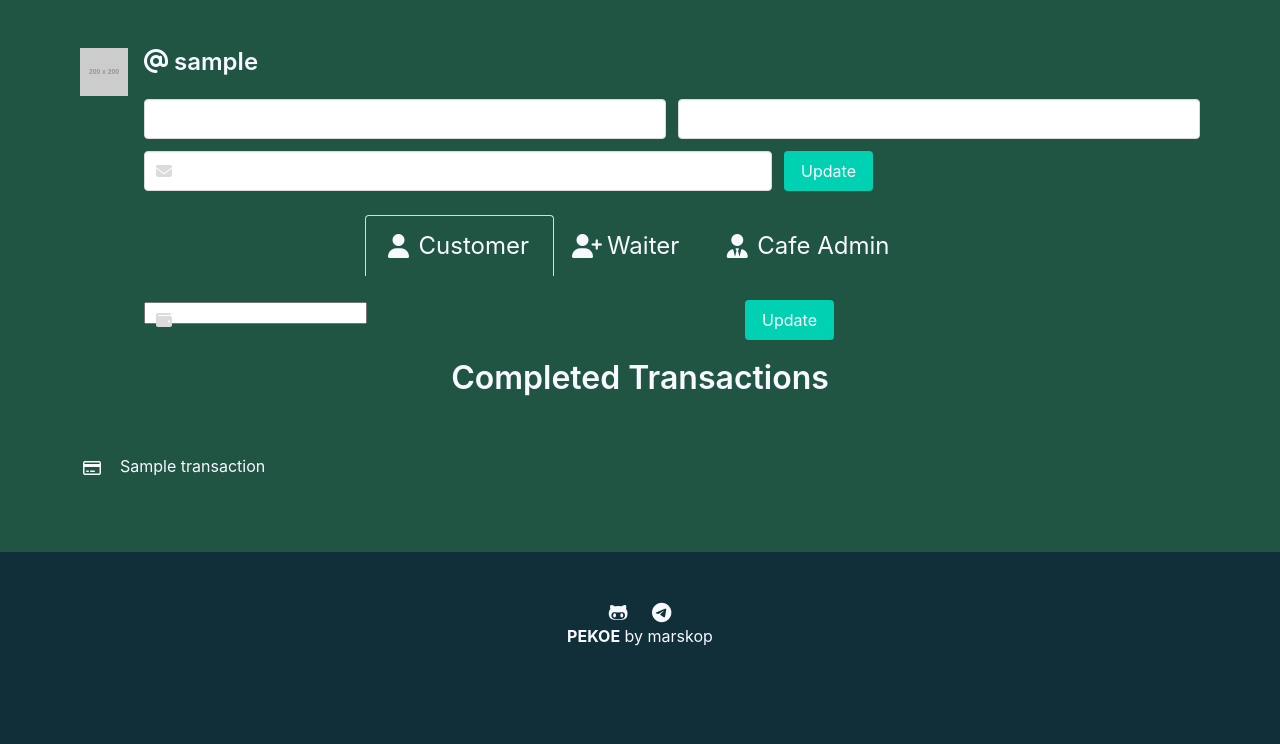
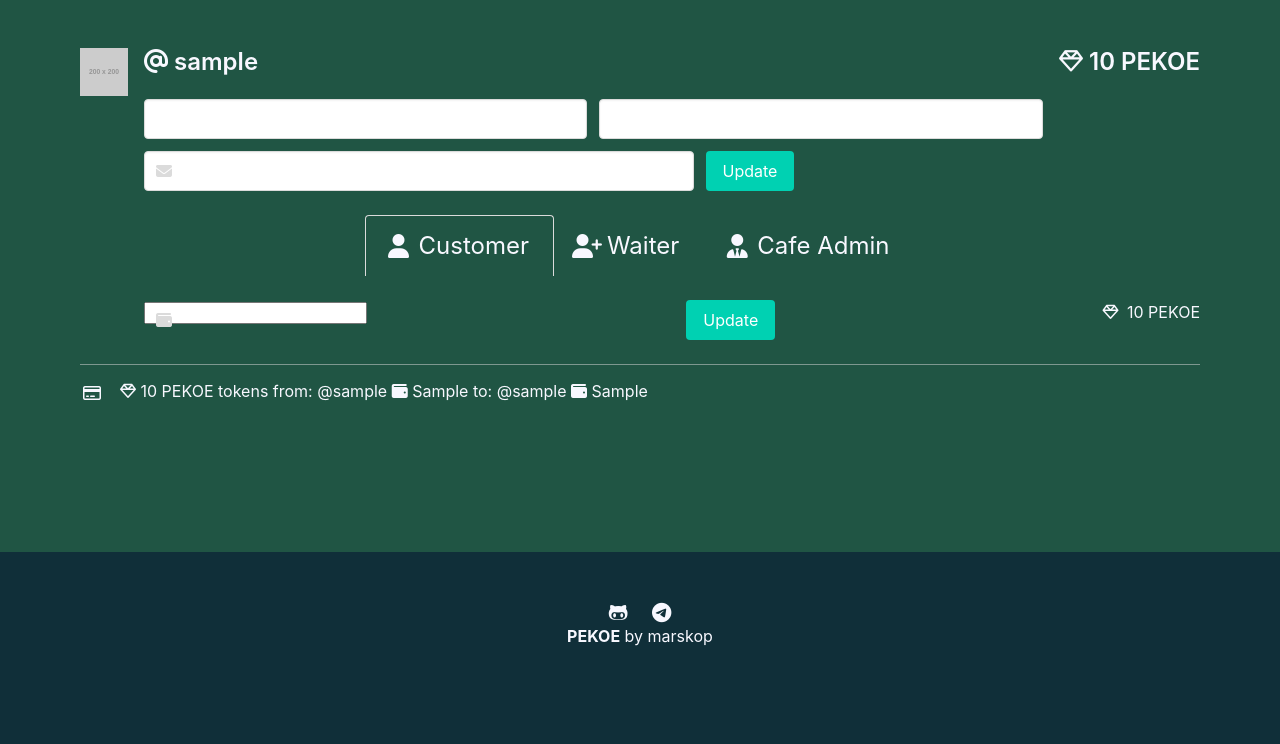
Before and after one commit to marsskop/pekoe-web, a Django app: template tips/templates/tips/iam.html in a window 1280 px wide. Shown: the part 56-800 px from the top of the page. Run offline with Django 4.2, Linux system fonts and the light colour scheme; a user stored in the database is signed in; tables that the repository leaves empty hold one stand-in row (values such as "Sample post"); the template is opened without the code that fills it: values that come from a table or form of the project are taken from there, most other values are stand-ins (such as "Sample title", 1, 10 or a date in 2020); grey boxes labelled with a size stand in for pictures from a placeholder-image service; form fields are guessed from the names that the template uses; some libraries are stand-ins or nearby versions.

Commit message:
show transactions and balance for customer/waiter

```diff
--- a/tips/templates/tips/iam.html
+++ b/tips/templates/tips/iam.html
@@ -58,6 +58,13 @@
             </div>
         </form>
     </div>
+    <div class="media-right">
+        <p class="title is-4" style="color: ghostwhite;">
+            <span class="icon">
+                <i class="fa fa-diamond"></i>
+            </span>
+            <span>{{ customer_balance }} PEKOE</span></p>
+    </div>
 </div>
 
 <br>
@@ -115,11 +122,16 @@
                 </div>
             </form>
         </div>
+        <div class="media-right">
+            <p class="subtitle is-6" style="color: ghostwhite;">
+                <span class="icon">
+                    <i class="fa fa-diamond"></i>
+                </span>
+                <span>{{ customer_balance }} PEKOE</span>
+            </p>
+        </div>
     </div>
     {% if customer_transactions %}
-    <div class="column has-text-centered">
-        <h1 class="title" style="color: ghostwhite;">Completed Transactions</h1><br>
-      </div>
     {% for transaction in customer_transactions %}
     <div class="media">
         <div class="media-left">
@@ -130,7 +142,21 @@
         <div class="media-content">
             <span>
                 <p class="subtitle is-6" style="color: ghostwhite;">
-                    {{ transaction }}
+                    <span class="icon is-small">
+                        <i class="fa fa-diamond"></i>
+                    </span>
+                    <span>{{transaction.amount}} PEKOE tokens</span>
+                    <span>from: @{{transaction.customer.user.username}}</span>
+                    <span class="icon is-small">
+                        <i class="fa fa-wallet"></i>
+                    </span>
+                    <span>{{transaction.customer.customer_wallet}}</span>
+                    <span>to: @{{transaction.waiter.user.username}}</span>
+                    <span class="icon is-small">
+                        <i class="fa fa-wallet"></i>
+                    </span>
+                    <span>{{transaction.waiter.waiter_wallet}}</span>
+
                   </p>
             </span>
         </div>
@@ -181,7 +207,47 @@
                 </div>
             </form>
             </div>
+            <div class="media-right">
+                <p class="subtitle is-6" style="color: ghostwhite;">
+                    <span class="icon">
+                        <i class="fa fa-diamond"></i>
+                    </span>
+                    <span>{{ waiter_balance|get_item:key }} PEKOE</span>
+                </p>
+            </div>
         </div>
+        {% if waiter_transactions|get_item:key %}
+        {% for transaction in waiter_transactions|get_item:key %}
+        <div class="media">
+            <div class="media-left">
+                <span class="icon">
+                    <i class="fa fa-credit-card"></i>
+                </span>
+            </div>
+            <div class="media-content">
+                <span>
+                    <p class="subtitle is-6" style="color: ghostwhite;">
+                        <span class="icon is-small">
+                            <i class="fa fa-diamond"></i>
+                        </span>
+                        <span>{{transaction.amount}} PEKOE tokens</span>
+                        <span>from: @{{transaction.customer.user.username}}</span>
+                        <span class="icon is-small">
+                            <i class="fa fa-wallet"></i>
+                        </span>
+                        <span>{{transaction.customer.customer_wallet}}</span>
+                        <span>to: @{{transaction.waiter.user.username}}</span>
+                        <span class="icon is-small">
+                            <i class="fa fa-wallet"></i>
+                        </span>
+                        <span>{{transaction.waiter.waiter_wallet}}</span>
+
+                    </p>
+                </span>
+            </div>
+        </div>
+        {% endfor %}
+        {% endif %}
         {% endfor %}
         {% else %}
         <h2 class="subtitle is-6" style="color: ghostwhite;">
--- /dev/null
+++ b/tips/templatetags/tips_extra.py
@@ -0,0 +1,6 @@
+from django.template.defaulttags import register
+
+
+@register.filter
+def get_item(dictionary, key):
+    return dictionary.get(key)
--- a/tips/views.py
+++ b/tips/views.py
@@ -81,6 +81,7 @@ def waiterview(request, cafe_slug, waiter_username):
 
 @login_required
 def iamview(request, username):
+    web3client = Web3Client()
     user_form_class = modelform_factory(User, fields=['first_name', 'last_name', 'email'], widgets={'first_name': forms.TextInput, 'last_name': forms.TextInput, 'email': forms.EmailInput})
     customer_form_class = modelform_factory(Customer, fields=["customer_wallet"], widgets={"customer_wallet": forms.TextInput})
     waiter_form_class = modelform_factory(Waiter, fields=["waiter_wallet"], widgets={"waiter_wallet": forms.TextInput})
@@ -114,8 +115,11 @@ def iamview(request, username):
         "cafe_admins_list": request.user.cafeadmin_set.all(),
         "user_form": user_form,
         "customer_form": customer_form,
+        "customer_transactions": request.user.customer.transaction_set.all(),
+        "customer_balance":  web3client.balance_of(request.user.customer.customer_wallet),
         "waiter_forms": waiter_forms,
-        "customer_transactions": request.user.customer.transaction_set.all()
+        "waiter_transactions": {waiter.cafe.slug: waiter.transaction_set.all() for waiter in request.user.waiter_set.all()},
+        "waiter_balance": {waiter.cafe.slug: web3client.balance_of(waiter.waiter_wallet) for waiter in request.user.waiter_set.all()}
     }
     return render(request=request, template_name="tips/iam.html", context=context)
 
--- a/tips/web3_client.py
+++ b/tips/web3_client.py
@@ -39,8 +39,12 @@ class Web3Client(metaclass=SingletonMetaclass):
         self.pekoe = self.w3.eth.contract(address=self.address, abi=self.abi)
         print(f'Contract instance {self.address} initialized.')
 
+    # balance of deployment_account
     def balance(self):
         return self.pekoe.functions.balanceOf(self.deployment_account.address).call()
+
+    def balance_of(self, account):
+        return self.pekoe.functions.balanceOf(account).call()
 
     # simulate buying of the tokens
     def buy(self, account, amount):
```
Also changed, not shown: tips/templates/tips/waiter.html (+6 -1 lines), tips/templatetags/__init__.py (added).
